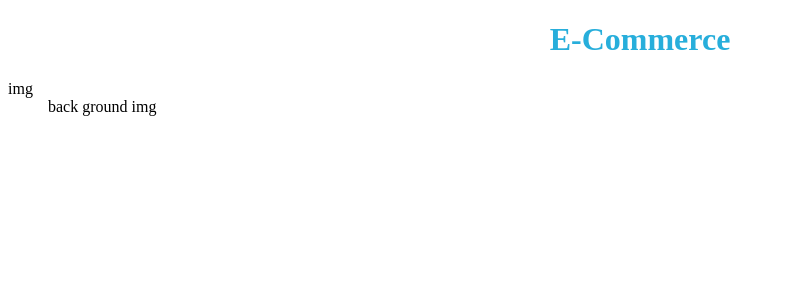
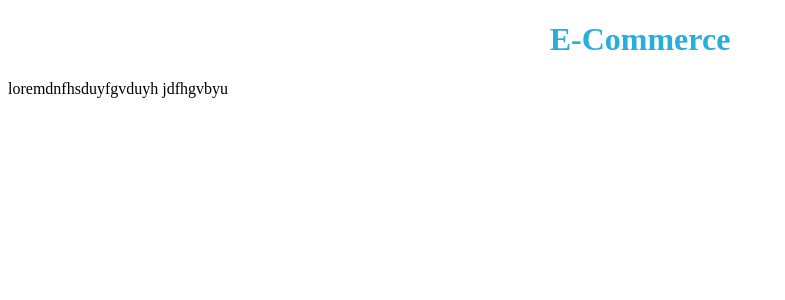
Before and after one commit to AmanKrMandal/Going-through-the-file-structure-analyzing-the-project.-Declarative-Way-Intr---1vrnfmkho3e3, a React app: page / in a window 1280 px wide. Shown: the top 300 px of the page, without its empty margins (0-785 px from the left). Built offline with nearby package versions, Linux system fonts and the light colour scheme.

Commit message:
Update App.js

```diff
--- a/src/components/App.js
+++ b/src/components/App.js
@@ -4,15 +4,28 @@ import '../styles/App.css';
 const App = () => {
   return (
     <div id="main">
-      <h1 data-ns-test="project-name">E-Commerce </h1>
-            <dl data-ns-test="project-description">
-                <dt>img</dt>
-                <dd>back ground img</dd>
-            </dl>
-
+             <Name/>
+            <Project/>
     </div>
   )
 }
 
+let Name =()=>{
+    return(
+        <h1 data-ns-test="project-name">E-Commerce </h1>
+
+    );
+}
+let Project =()=>{
+    return(
+        <div>
+        <p data-ns-test="project-description" >loremdnfhsduyfgvduyh jdfhgvbyu</p>
+        </div>
+
+
+
+    );
+}
+
 
 export default App;
```
